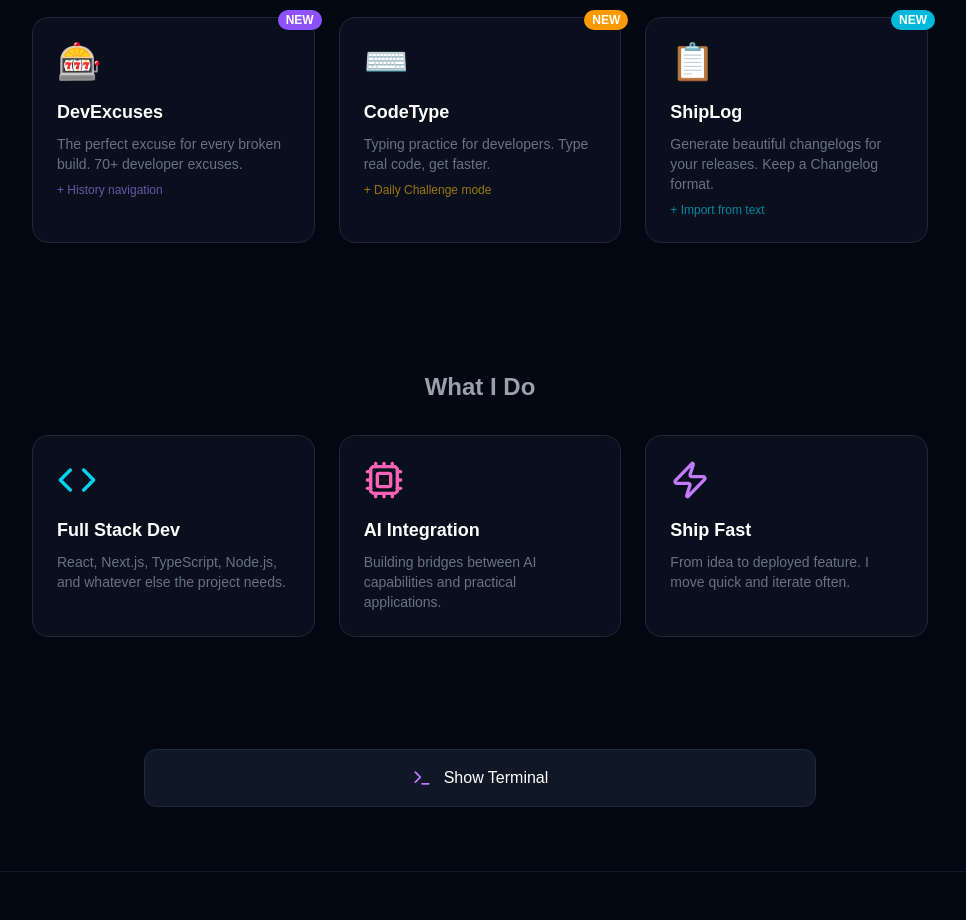
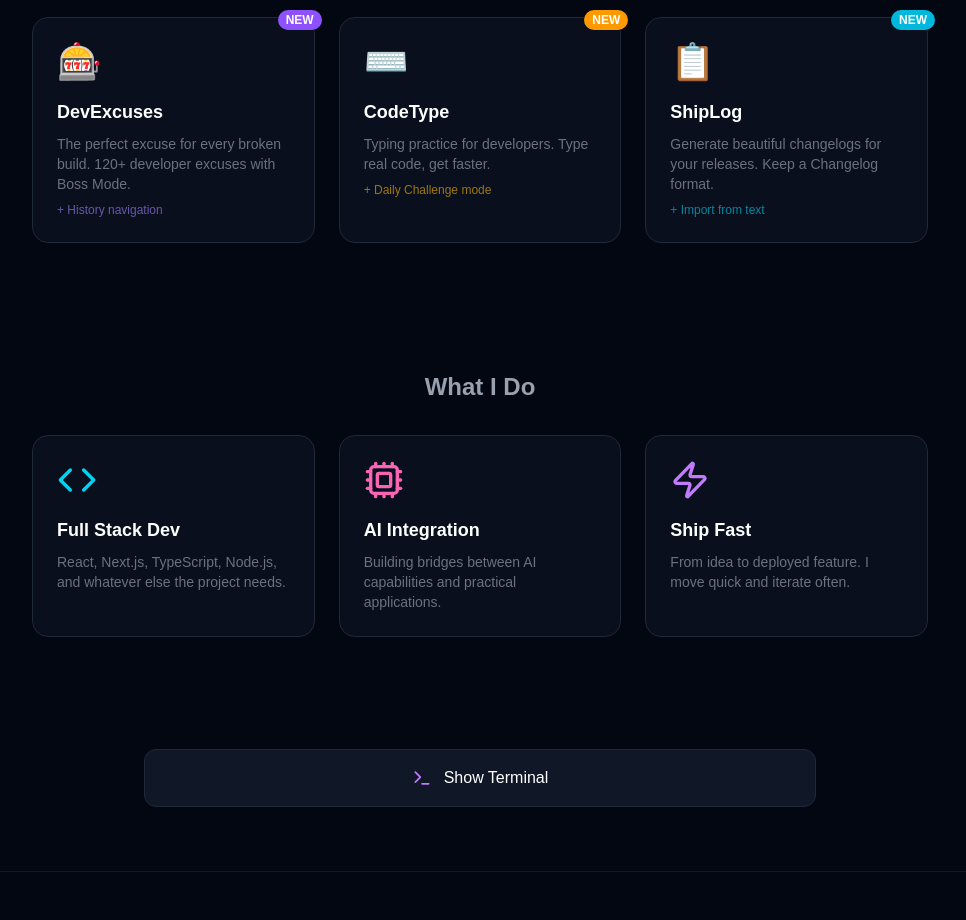
Before and after one commit to dgz9/luke-lobster-site, a Next.js app: page / in a window 1280 px wide. Shown: the part 1100-2020 px from the top of the page, without its empty margins (160-1126 px from the left). Built offline with nearby package versions, Linux system fonts and the light colour scheme.

Commit message:
Update DevExcuses description to 120+ with Boss Mode

```diff
--- a/app/page.tsx
+++ b/app/page.tsx
@@ -634,7 +634,7 @@ export default function Home() {
               <div className="absolute -top-2 -right-2 px-2 py-0.5 bg-violet-500 text-white text-xs font-bold rounded-full">NEW</div>
               <div className="text-4xl mb-4">🎰</div>
               <h3 className="text-lg font-semibold mb-2 group-hover:text-violet-400 transition-colors">DevExcuses</h3>
-              <p className="text-gray-500 text-sm">The perfect excuse for every broken build. 70+ developer excuses.</p>
+              <p className="text-gray-500 text-sm">The perfect excuse for every broken build. 120+ developer excuses with Boss Mode.</p>
               <p className="text-violet-400/60 text-xs mt-2">+ History navigation</p>
             </a>
             <a
```
